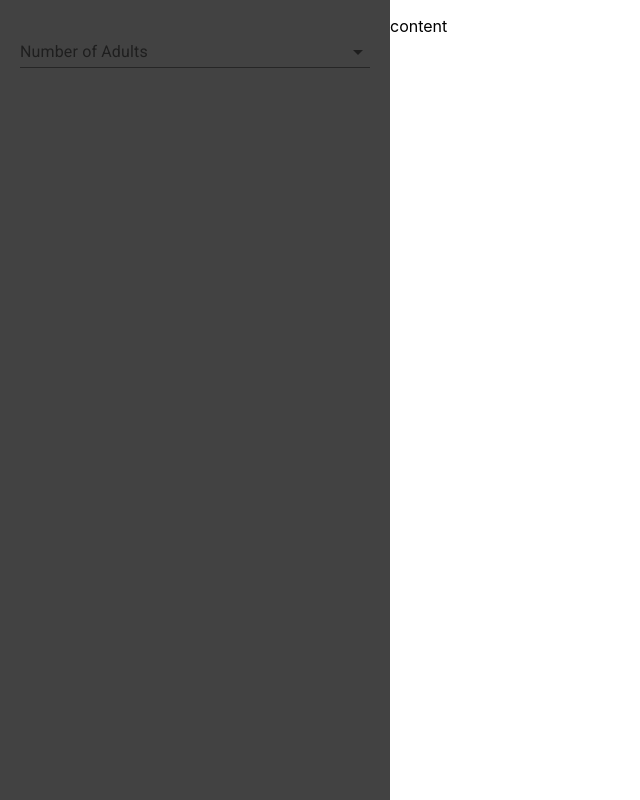
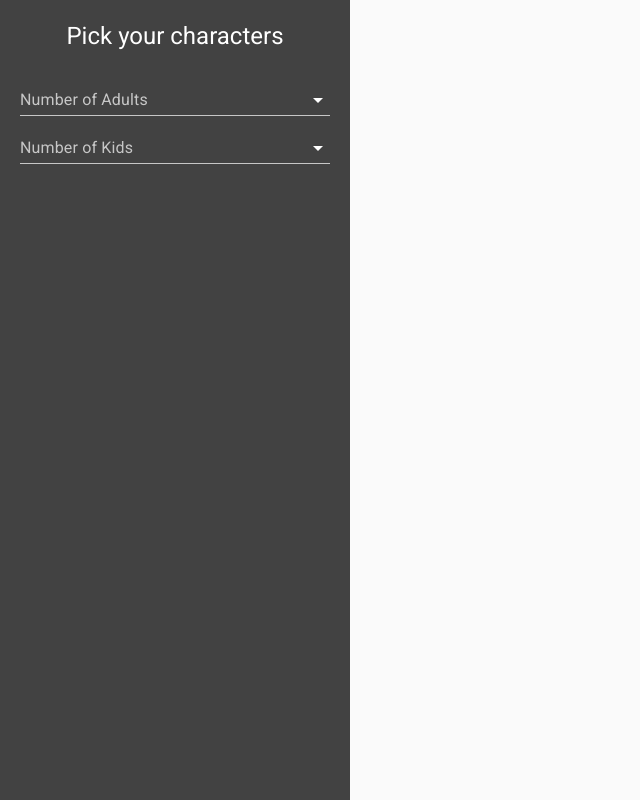
Before and after one commit to pedapudibhargav/mystorybook, a React (Create React App) app: page / in a window 1280 px wide. Shown: the whole page, without its empty margins (0-640 px from the left). Built offline with nearby package versions, Linux system fonts and the light colour scheme.

Commit message:
Pick your chars form

```diff
--- a/src/components/pages/open-creation-flow/OpenCreationFlow.js
+++ b/src/components/pages/open-creation-flow/OpenCreationFlow.js
@@ -1,11 +1,11 @@
-import React from "react";
+import React, { useState } from "react";
 import './OpenCreationFlow.scss'
 import { createMuiTheme, makeStyles } from '@material-ui/core/styles';
 import InputLabel from '@material-ui/core/InputLabel';
 import MenuItem from '@material-ui/core/MenuItem';
 import FormControl from '@material-ui/core/FormControl';
 import Select from '@material-ui/core/Select';
-import { ThemeProvider, useMediaQuery } from "@material-ui/core";
+import { Box, CssBaseline, MuiThemeProvider, ThemeProvider, Typography, useMediaQuery } from "@material-ui/core";
 
 
 const useStyles = makeStyles((theme) => ({
@@ -21,45 +21,79 @@ const useStyles = makeStyles((theme) => ({
 
 export default function OpenCreationFlow(props) {
     const classes = useStyles();
-    const [age, setAge] = React.useState('');
+    // const [noOfAdults, setNoOfAdults] = useState(0);
+    const [noOfAdults, setNoOfAdults] = React.useState('');
+    const [noOfKids, setNoOfKids] = React.useState('');
 
     const handleChange = (event) => {
-        setAge(event.target.value);
+        setNoOfAdults(event.target.value);
+    };
+
+    const handleKidsNoChange = (event) => {
+        setNoOfKids(event.target.value);
     };
 
     const prefersDarkMode = useMediaQuery('(prefers-color-scheme: dark)');
 
-const darkTheme = React.useMemo(
+    const darkTheme = createMuiTheme({
+        palette: {
+            type: 'dark',
+        },
+    });
+
+    const lightTheme = React.useMemo(
         () =>
             createMuiTheme({
                 palette: {
-                type: prefersDarkMode ? 'dark' : 'light',
+                    type: 'light',
                 },
+                spacing: 8,
             }),
-    [prefersDarkMode],
     );
     return (
         <div className="open-creation-flow">
-            <ThemeProvider theme={darkTheme}>
+            <MuiThemeProvider theme={darkTheme}>
+                <CssBaseline>
                     <div className="drawer">
+                        <Box mb={2}>
+                            <Typography variant="h5" gutterBottom align="center" className="ocf-drawer-h" >Pick your characters</Typography>
+                        </Box>
                         <FormControl className={classes.formControl + ' w-100per m-0'}>
-                        <InputLabel id="demo-simple-select-label">Number of Adults</InputLabel>
+                            <InputLabel id="no-of-adults-label">Number of Adults</InputLabel>
                             <Select
-                            labelId="demo-simple-select-label"
-                            id="demo-simple-select"
-                            value={age}
+                                labelId="no-of-adults-labe"
+                                value={noOfAdults}
                                 onChange={handleChange}
                                 fullWidth
                             >
-                            <MenuItem value={10}>Ten</MenuItem>
-                            <MenuItem value={20}>Twenty</MenuItem>
-                            <MenuItem value={30}>Thirty</MenuItem>
+                                <MenuItem value={0}>0</MenuItem>
+                                <MenuItem value={1}>1</MenuItem>
+                                <MenuItem value={2}>2</MenuItem>
+                            </Select>
+                        </FormControl>
+                        <FormControl className={classes.formControl + ' w-100per m-0'}>
+                            <InputLabel id="no-of-kids-label">Number of Kids</InputLabel>
+                            <Select
+                                labelId="no-of-kids-label"
+                                value={noOfKids}
+                                onChange={handleKidsNoChange}
+                                fullWidth
+                            >
+                                <MenuItem value={1}>1</MenuItem>
+                                <MenuItem value={2}>2</MenuItem>
+                                <MenuItem value={2}>3</MenuItem>
                             </Select>
                         </FormControl>
                     </div>
+                </CssBaseline>
+            </MuiThemeProvider>
+            <ThemeProvider theme={lightTheme}>
+                <CssBaseline>
                     <div className="content">
-                    <p>content</p>
+                        <p>{noOfAdults}</p>
+                        <p>{noOfKids}</p>
                     </div>
+                </CssBaseline>
             </ThemeProvider>
         </div>
     )
--- a/src/components/pages/open-creation-flow/OpenCreationFlow.scss
+++ b/src/components/pages/open-creation-flow/OpenCreationFlow.scss
@@ -8,3 +8,6 @@
     background-color: #424242;
     padding: 20px;
 }
+.ocf-drawer-h{
+    color:#fff;
+}
```
Lines whose indentation alone changed are shown as unchanged.
